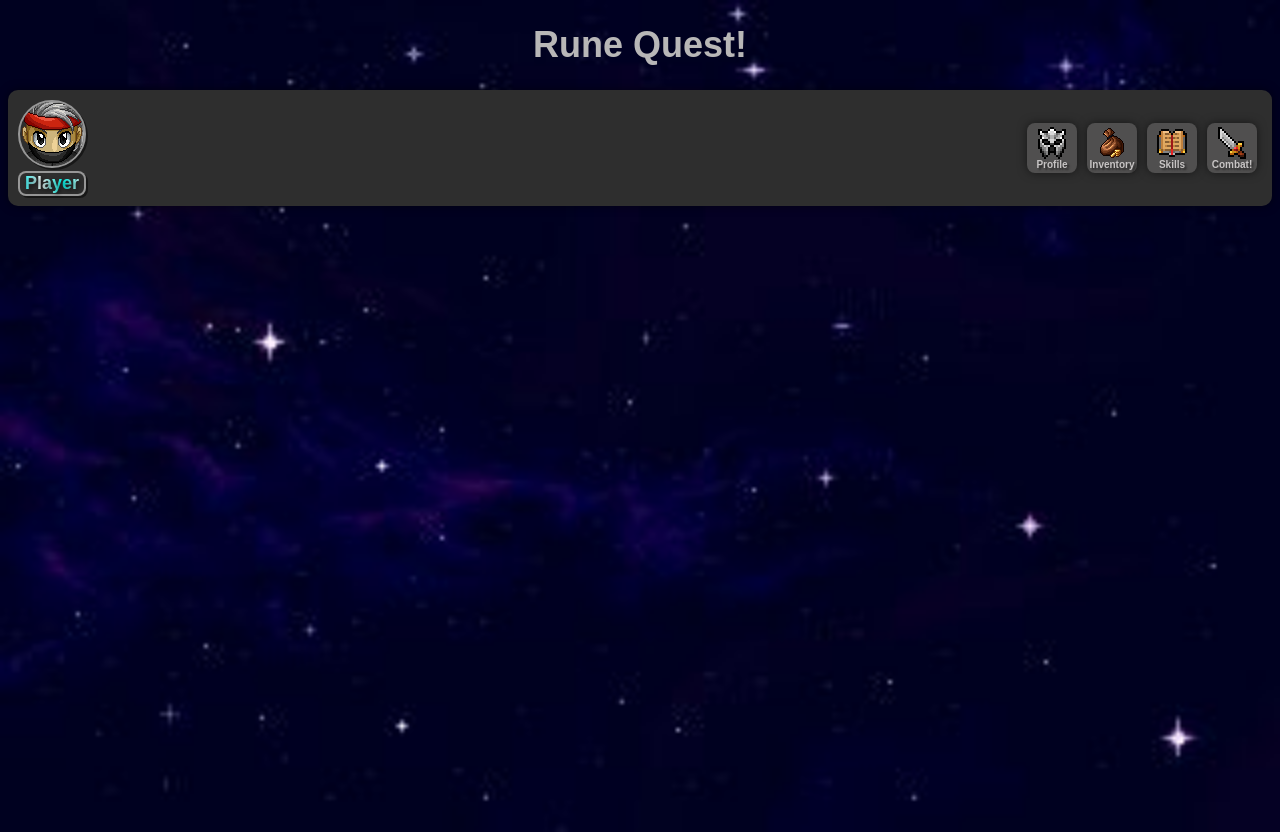
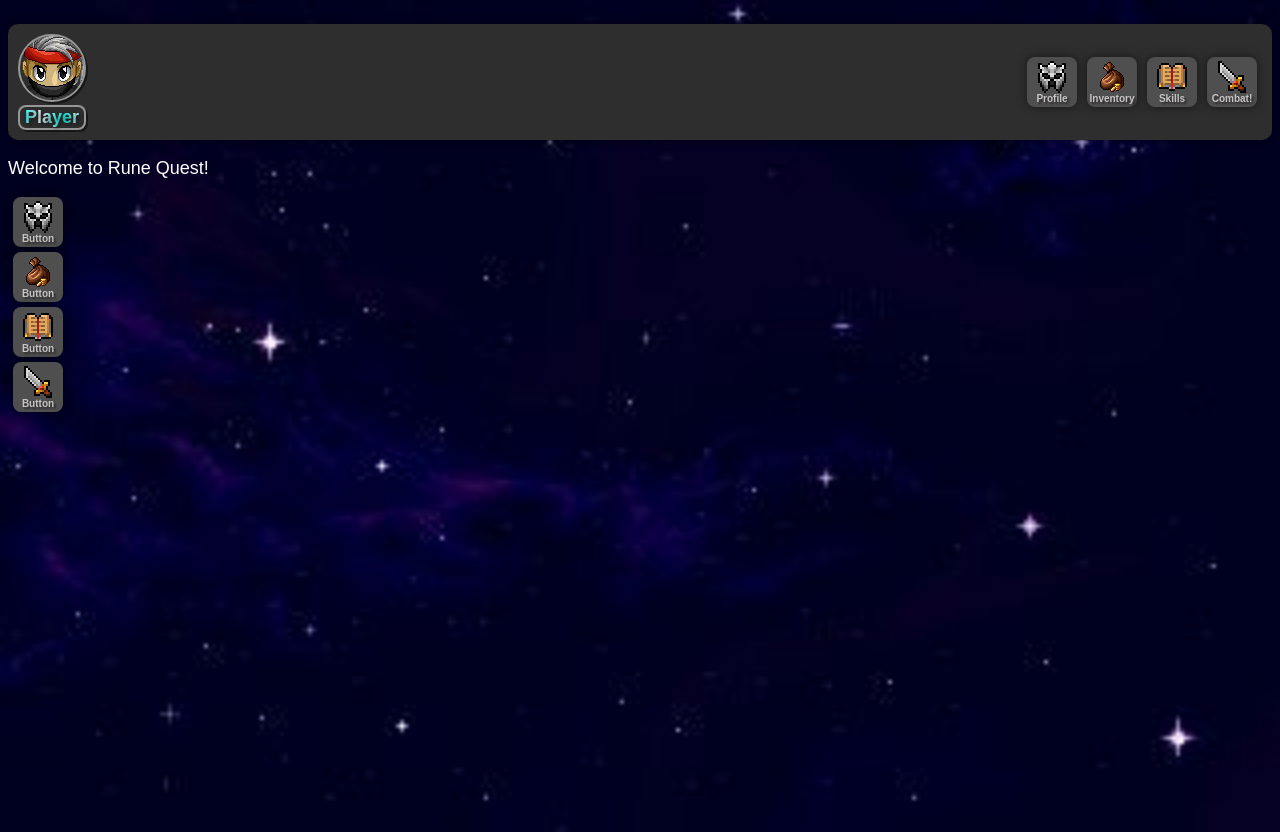
Before and after one commit to V4mpw0L/Rune-Quest, a plain HTML site: page index.html in a window 1280 px wide. Drawn offline with Linux system fonts and the light colour scheme.

Commit message:
Update index.html

```diff
--- a/index.html
+++ b/index.html
@@ -7,7 +7,7 @@
     <link rel="stylesheet" type="text/css" href="styles.css">
 </head>
 <body>
-    <h1>Rune Quest!</h1>
+    <h1></h1>
 <div id="topBar">
     <div id="profile">
         <div id="profileInfo">
@@ -30,8 +30,25 @@
     </div>
 </div>
 
+<div id="messageBox">
+    <p >Welcome to Rune Quest!</p>
+</div>
 
-    <div id="game"></div>
-    <script src="game.js"></script>
+<div id="gameContent">
+    <!-- O conteúdo do jogo será adicionado aqui -->
+</div>
+
+
+<div id="bottomBar">
+    <div id="buttonsBottom">
+        <button id="bottomButton1"><img src="./img/profile_icon.png" alt="Button 1">Button</button>
+        <button id="bottomButton2"><img src="./img/inventory.png" alt="Button 2">Button</button>
+        <button id="bottomButton3"><img src="./img/skills_icon.png" alt="Button 3">Button</button>
+        <button id="bottomButton4"><img src="./img/combat_icon.png" alt="Button 4">Button</button>
+    </div>
+</div>
+
+<script src="inventory.js"></script>
+<script src="game.js"></script>
 </body>
 </html>
```
